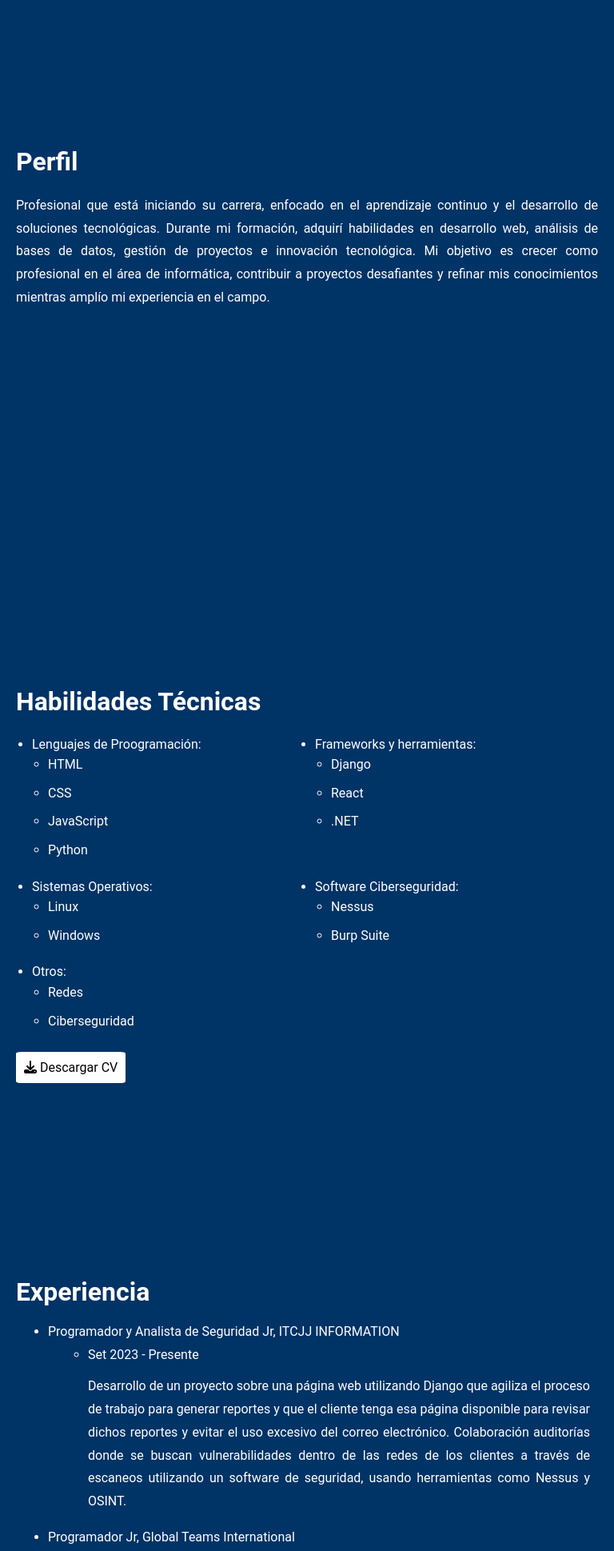
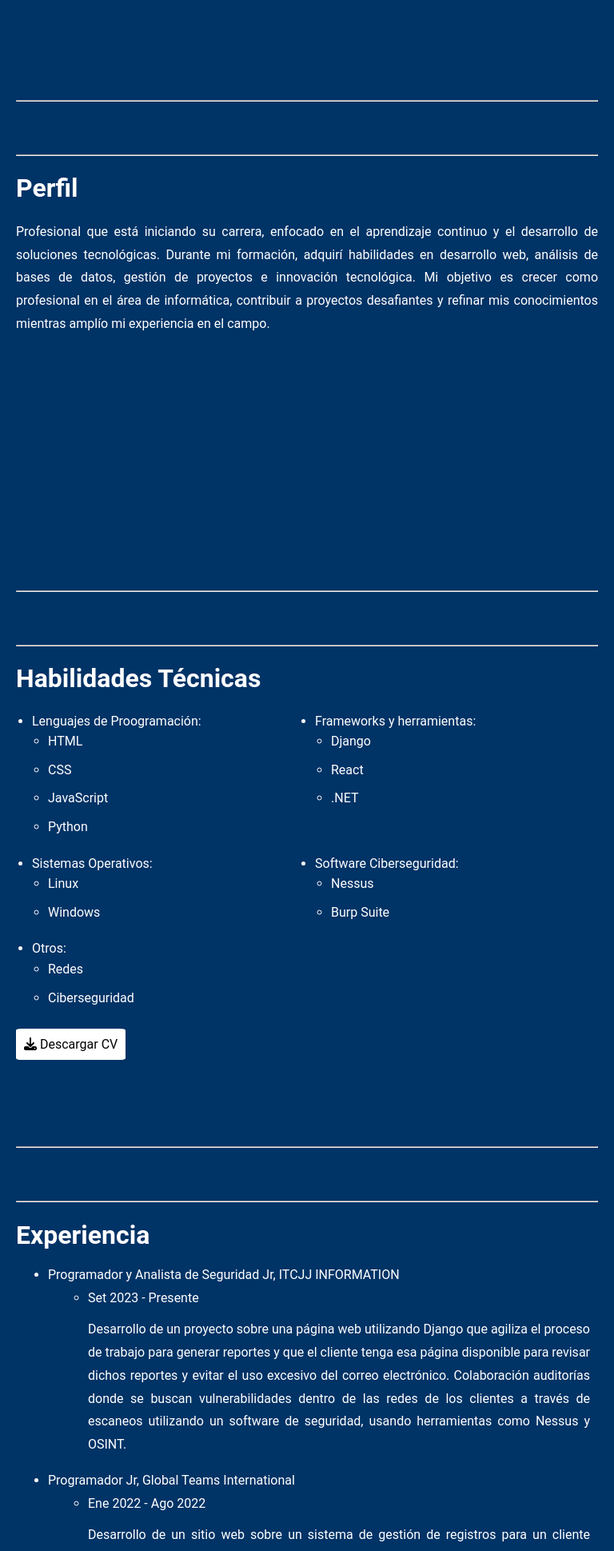
Before and after one commit to Pino835/mypage_project, a React (Create React App) app: page / in a window 768 px wide. Shown: the part 846-2785 px from the top of the page at 80% size. Built offline with nearby package versions, Linux system fonts and the light colour scheme.

Commit message:
Commit #8: - Cambios en Home.js y Home.css - Página responsive - hr agregados

```diff
--- a/src/pages/Home.css
+++ b/src/pages/Home.css
@@ -11,17 +11,17 @@
 
 .home-container {
   text-align: center;
-  padding-bottom: 40px;
+  padding-bottom: 50px;
 }
 
 .home-container img {
-    width: 45%; /* Ajusta el tamaño según lo necesites */
+    width: 40%; /* Ajusta el tamaño según lo necesites */
     border-radius: 8px; /* Opcional: esquinas redondeadas */
 }
 
 .about-container {
   padding-top: 10px;
-  padding-bottom: 550px;
+  padding-bottom: 505px;
 }
 
 .about-container p {
@@ -32,7 +32,7 @@
 
 .skill-container {
   padding-top: 10px;
-  padding-bottom: 200px;
+  padding-bottom: 180px;
 }
 
 .skill-container ul {
@@ -69,7 +69,7 @@
 
 .work-container {
   padding-top: 10px;
-  padding-bottom: 350px;
+  padding-bottom: 260px;
 }
 
 .work-container ul li ul {
@@ -85,7 +85,7 @@
 
 .education-container {
   padding-top: 10px;
-  padding-bottom: 450px;
+  padding-bottom: 425px;
 }
 
 .education-container ul li ul {
@@ -100,7 +100,7 @@
 
 .add-container {
   padding-top: 10px;
-  padding-bottom: 500px;
+  padding-bottom: 280px;
 }
 
 .add-container ul li{
@@ -109,7 +109,7 @@
 
 .contact-container {
   padding-top: 10px;
-  padding-bottom: 540px;
+  padding-bottom: 510px;
 }
 
 .contact-container ul li{
@@ -123,10 +123,28 @@
 
 @media (min-width: 768px) and (max-width: 1024px) {
   .home-container {
-    padding-bottom: 150px;
+    padding-bottom: 115px;
   }
   .home-container img {
     width: 90%; /* Ajusta el tamaño según lo necesites */
+  }
+  .about-container{
+    padding-bottom: 360px;
+  }
+  .skill-container {
+    padding-bottom: 150px;
+  }
+  .work-container {
+    padding-bottom: 0;
+  }
+  .education-container {
+    padding-bottom: 390px;
+  }
+  .add-container {
+    padding-bottom: 260px;
+  }
+  .contact-container {
+    padding-bottom: 520px;
   }
 }
 
@@ -135,33 +153,34 @@
     margin-left: 0; /* Mueve el contenido para que no quede detrás del header */
   }
   .home-container {
-    padding-top: 20px;
-    padding-bottom: 150px;
+    padding-top: 30px;
+    padding-bottom: 115px;
   }
   .home-container img {
     width: 90%; /* Ajusta el tamaño según lo necesites */
   }
   .about-container{
-    padding-top: 30px;
-    padding-bottom: 400px;
+    padding-top: 50px;
+    padding-bottom: 290px;
   }
   .skill-container {
-    padding-top: 30px;
+    padding-top: 50px;
+    padding-bottom: 110px;
   }
   .work-container {
-    padding-top: 30px;
-    padding-bottom: 175px;
+    padding-top: 50px;
+    padding-bottom: 40px;
   }
   .education-container {
-    padding-top: 30px;
-    padding-bottom: 400px;
+    padding-top: 50px;
+    padding-bottom: 340px;
   }
   .add-container {
-    padding-top: 30px;
-    padding-bottom: 300px;
+    padding-top: 50px;
+    padding-bottom: 190px;
   }
   .contact-container {
-    padding-top: 30px;
-    padding-bottom: 500px;
+    padding-top: 50px;
+    padding-bottom: 475px;
   }
 }
--- a/src/pages/Home.js
+++ b/src/pages/Home.js
@@ -12,13 +12,19 @@ const Home = () => {
 
       <div id='home' className="home-container">
 
+        <hr/>
+
         <h1>Juan Diego Pino Torres</h1>
         <h2>Ingeniero Informático</h2>
         <img src={profileImage} alt="Profile"/>
 
       </div>
 
+      <hr/>
+
       <div id='about' className="about-container">
+
+        <hr/>
 
         <h1>Perfil</h1>
         <p>
@@ -31,7 +37,11 @@ const Home = () => {
 
       </div>
 
+      <hr/>
+
       <div id='skill' className="skill-container">
+
+      <hr/>
 
       <h1>Habilidades Técnicas</h1>
         <ul>
@@ -81,7 +91,11 @@ const Home = () => {
 
       </div>
 
+      <hr/>
+
       <div id='work' className="work-container">
+
+        <hr/>
 
         <h1>Experiencia</h1>
         <ul>
@@ -117,7 +131,11 @@ const Home = () => {
 
       </div>
 
+      <hr/>
+
       <div id='education' className="education-container">
+
+        <hr/>
 
         <h1>Educación</h1>
         <ul>
@@ -139,7 +157,11 @@ const Home = () => {
 
       </div>
 
+      <hr/>
+
       <div id='add' className="add-container">
+
+        <hr/>
 
         <h1>Datos Adicionales</h1>
         <ul>
@@ -164,7 +186,11 @@ const Home = () => {
 
       </div>
 
+      <hr/>
+
       <div id='contact' className="contact-container">
+
+        <hr/>
 
         <h1>Contacto</h1>
         <ul>
@@ -175,6 +201,8 @@ const Home = () => {
 
       </div>
 
+      <hr/>
+
     </div>
 
 
```
